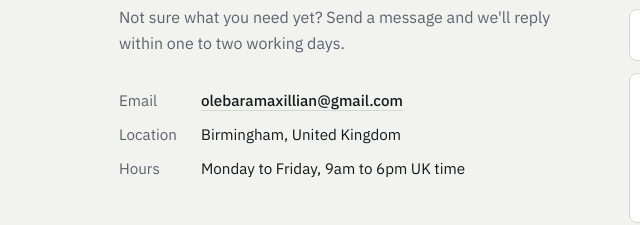
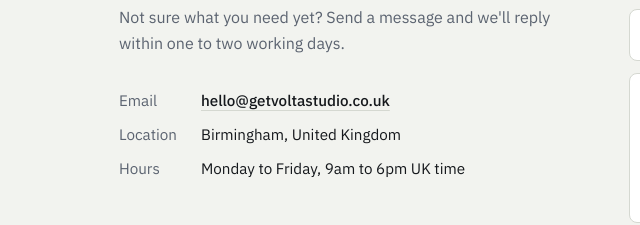
Before and after one commit to Olebara1010/volta, a website: page public/index.html in a window 1280 px wide. Shown: the part 2347-2572 px from the top of the page, 1-641 px from the left. Drawn offline with nearby package versions, Linux system fonts and the light colour scheme.

Commit message:
Use business email on site

```diff
--- a/public/index.html
+++ b/public/index.html
@@ -387,7 +387,7 @@
         <h2>Ask us anything</h2>
         <p class="lead" style="margin-top:1rem;">Not sure what you need yet? Send a message and we'll reply within one to two working days.</p>
         <dl>
-          <dt>Email</dt><dd><a class="text-link" href="mailto:olebaramaxillian@gmail.com">olebaramaxillian@gmail.com</a></dd>
+          <dt>Email</dt><dd><a class="text-link" href="mailto:hello@getvoltastudio.co.uk">hello@getvoltastudio.co.uk</a></dd>
           <dt>Location</dt><dd>Birmingham, United Kingdom</dd>
           <dt>Hours</dt><dd>Monday to Friday, 9am to 6pm UK time</dd>
         </dl>
```
